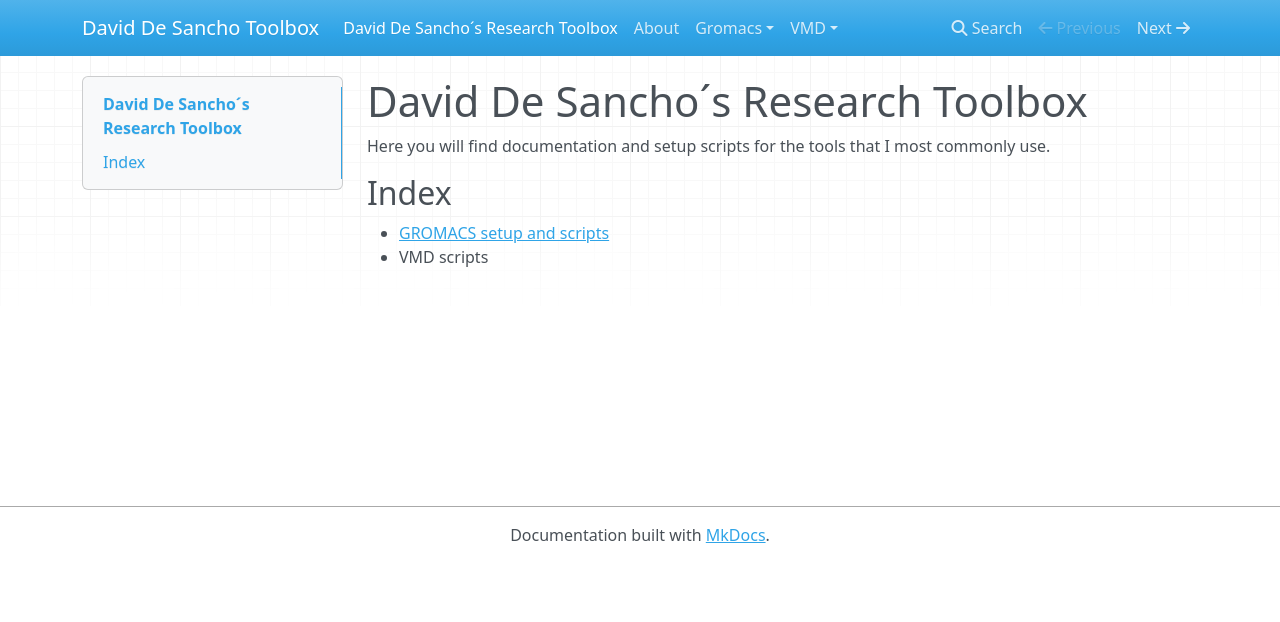
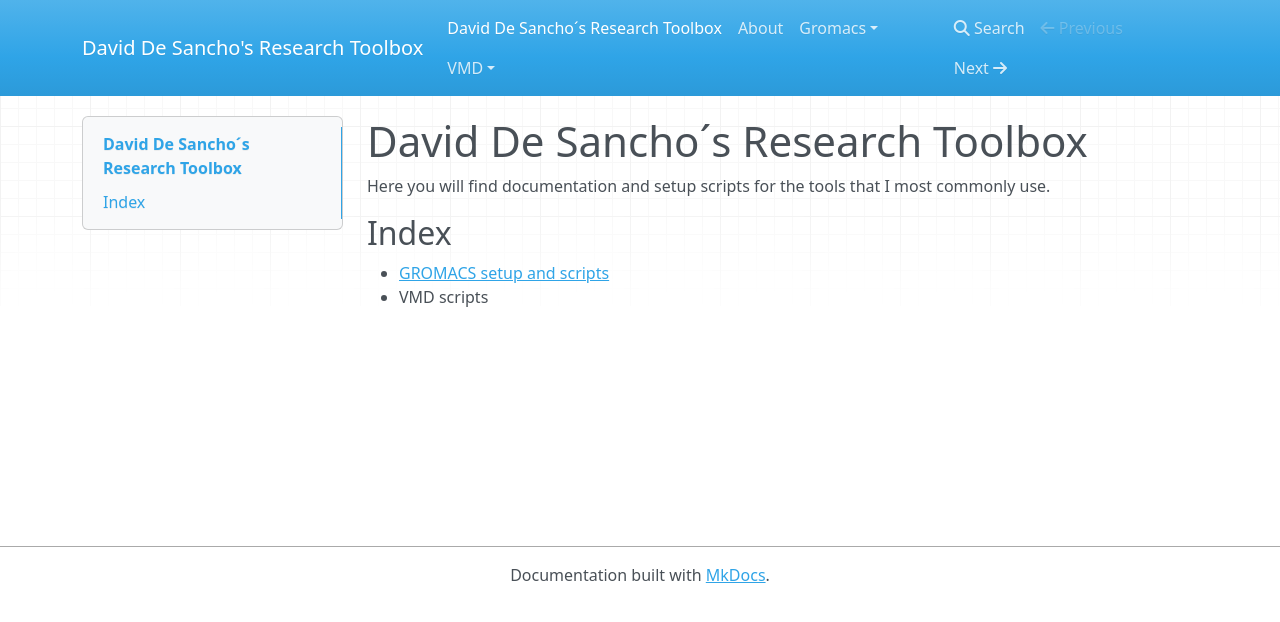
Before and after one commit to BioKT/ResDocs, an MkDocs documentation site: the page built from docs/index.md, in a window 1280 px wide. Shown: the top 622 px of the page. Built offline with MkDocs 1.6.1, drawn with Linux system fonts in a browser that asks for light colours; nearby versions of some CDN libraries.

Commit message:
hopefully now changing title

```diff
--- a/mkdocs.yml
+++ b/mkdocs.yml
@@ -1 +1 @@
-site_name : David De Sancho Toolbox
+site_name : David De Sancho's Research Toolbox
```
